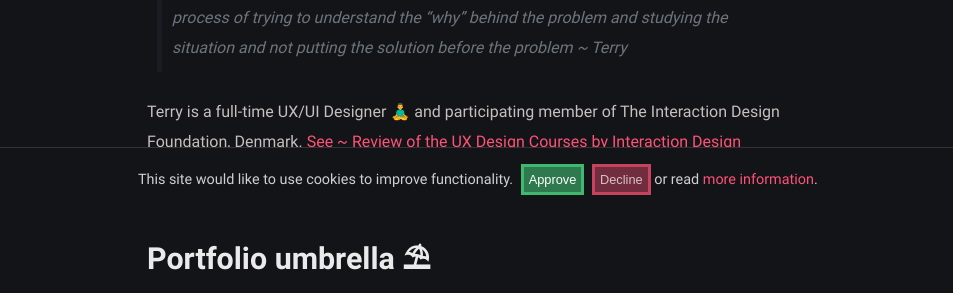
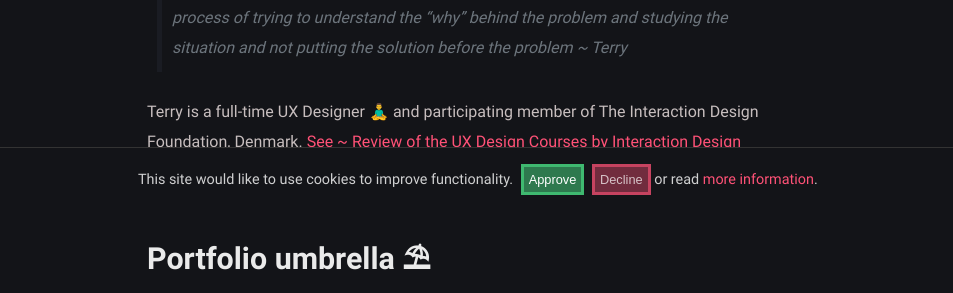
Before and after one commit to wristtattoo/jekyll-klise, a Jekyll site: the page built from about.md, in a window 1280 px wide. Shown: the part 689-982 px from the top of the page, without its empty margins (163-1116 px from the left). Built offline with Jekyll 4.4.1, drawn with Linux system fonts in a browser that asks for light colours; a script that is not in the unit is left out.

Commit message:
About
Update delete on about page

```diff
--- a/about.md
+++ b/about.md
@@ -15,7 +15,7 @@
 
 > Being curious, interested in users behavior and looking to understand the reasons behind users actions. Observing and inquiring eventually to create a solution. Thinking in needs, not features. Being open-minded, listening and empathising. Savouring the process of trying to understand the "why" behind the problem and studying the situation and not putting the solution before the problem ~ Terry
 
-Terry is a full-time UX/UI Designer 🧘‍♂️ and participating member of The Interaction Design Foundation, Denmark. <a href="/interaction-design-foundation-review" title="Review of the UX Design Courses by Interaction Design Foundation" alt="Review of the UX Design Courses by Interaction Design Foundation">See ~ Review of the UX Design Courses by Interaction Design Foundation.</a> A portfolio of work is available on request.
+Terry is a full-time UX Designer 🧘‍♂️ and participating member of The Interaction Design Foundation, Denmark. <a href="/interaction-design-foundation-review" title="Review of the UX Design Courses by Interaction Design Foundation" alt="Review of the UX Design Courses by Interaction Design Foundation">See ~ Review of the UX Design Courses by Interaction Design Foundation.</a>
 
 # Portfolio umbrella ⛱
 
```
